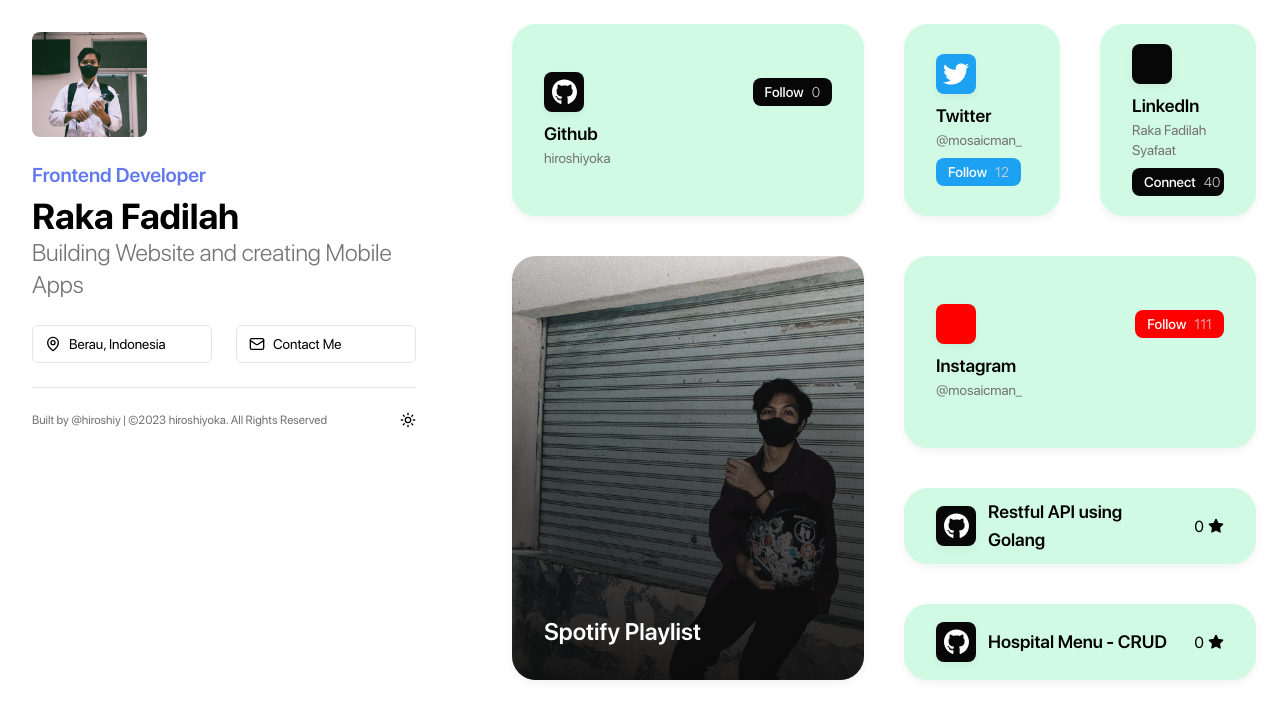
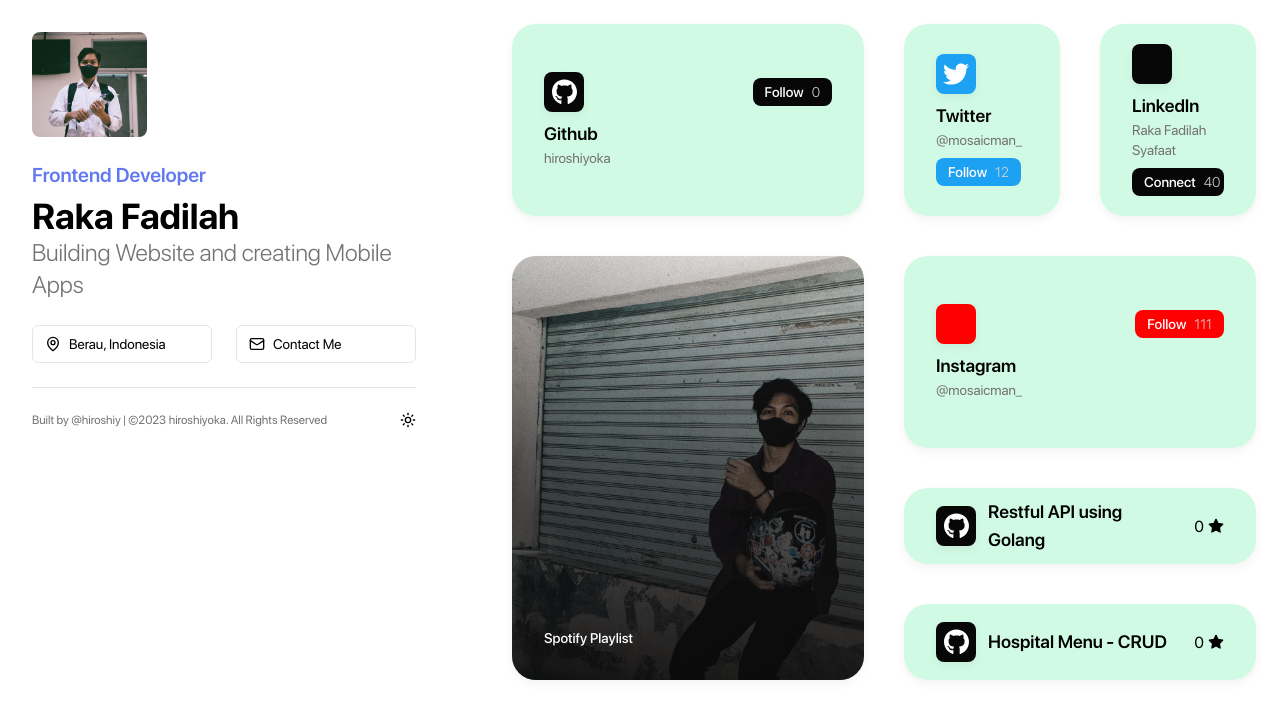
Before and after one commit to hiroshiyoka/hiroshiy.bento, a Next.js app: page / in a window 1280 px wide. Shown: the top 718 px of the page. Built offline with nearby package versions, Linux system fonts and the light colour scheme.

Commit message:
style: change the font-size and font-weight

```diff
--- a/components/grid-items/spotify.playlist.tsx
+++ b/components/grid-items/spotify.playlist.tsx
@@ -13,7 +13,7 @@ const SpotifyPlaylist = ({ item }: { item: GridItemInterface }) => {
         alt="bg-image"
       />
       <div className="relative z-20 p-8">
-        <div className="text-2xl font-semibold text-white">{item.title}</div>
+        <div className="text-sm font-medium text-white">{item.title}</div>
       </div>
     </div>
   );
```
